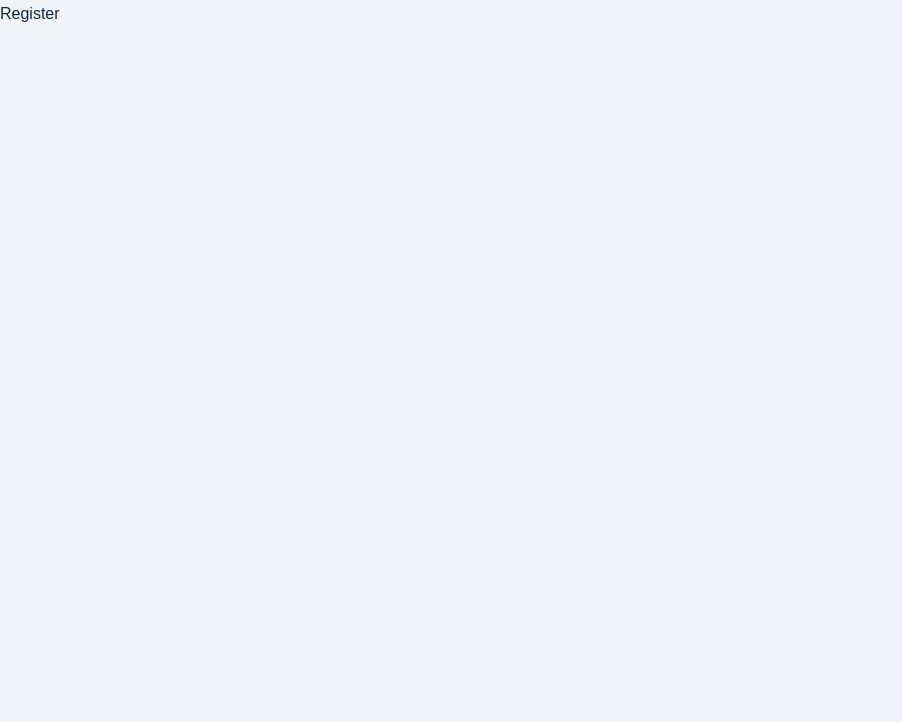
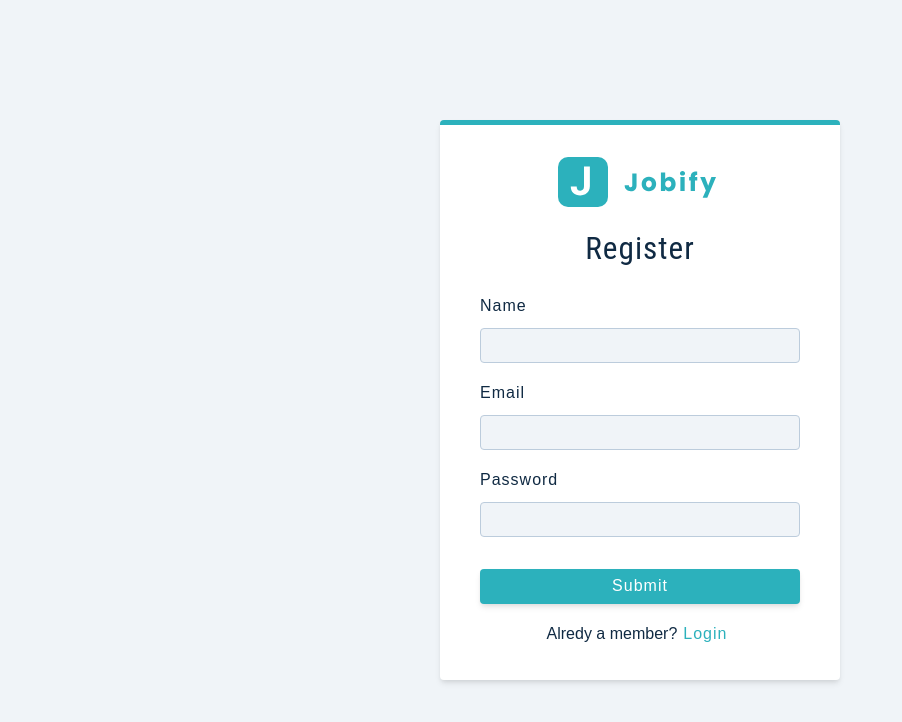
Before and after one commit to Uros-Todorovic/jobify, a React (Create React App) app in the folder client/: page /register in a window 1280 px wide. Shown: the top 722 px of the page, without its empty margins (0-902 px from the left). Built offline with nearby package versions, Linux system fonts and the light colour scheme.

Commit message:
register page and form commponent

```diff
--- /dev/null
+++ b/client/src/components/Alert.js
@@ -0,0 +1,5 @@
+const Alert = () => {
+	return <div className="alert alert-danger">Alert</div>;
+};
+
+export default Alert;
--- /dev/null
+++ b/client/src/components/FormRow.js
@@ -0,0 +1,14 @@
+const FormRow = ({ type, name, value, handleChange, labelText }) => {
+	return (
+		<>
+			<div className="form-row">
+				<label htmlFor="name" className="form-label">
+					{labelText || name}
+				</label>
+				<input type={type} name={name} className="form-input" value={value} onChange={handleChange} />
+			</div>
+		</>
+	);
+};
+
+export default FormRow;
--- a/client/src/components/index.js
+++ b/client/src/components/index.js
@@ -1,3 +1,5 @@
+import Alert from './Alert';
+import FormRow from './FormRow';
 import Logo from './Logo';
 
-export { Logo };
+export { Logo, FormRow, Alert };
--- a/client/src/pages/Register.js
+++ b/client/src/pages/Register.js
@@ -1,7 +1,59 @@
-import React from 'react';
+import { useState, useEffect } from 'react';
+import Wrapper from '../assets/wrappers/RegisterPage';
+import { FormRow, Logo, Alert } from '../components';
+
+const initialValues = {
+	name: '',
+	email: '',
+	password: '',
+	isMember: false,
+	showAlert: false,
+};
 
 const Register = () => {
-	return <div>Register</div>;
+	const [values, setValues] = useState(initialValues);
+
+	const toggleMember = () => {
+		setValues({ ...values, isMember: !values.isMember });
+	};
+
+	const handleChange = (e) => {
+		setValues({ ...values, [e.target.name]: e.target.value });
+	};
+
+	const onSubmit = (e) => {
+		e.preventDefault();
+		console.log(values);
+	};
+
+	return (
+		<Wrapper className="full-page">
+			<form className="form" onSubmit={onSubmit}>
+				<Logo />
+				<h3>{values.isMember ? 'Login' : 'Register'}</h3>
+				{values.showAlert && <Alert />}
+
+				{/* Name Input*/}
+				{!values.isMember && <FormRow type="text" name="name" value={values.name} handleChange={handleChange} />}
+
+				{/* Email Input*/}
+				<FormRow type="email" name="email" value={values.email} handleChange={handleChange} />
+
+				{/* Password Input*/}
+				<FormRow type="password" name="password" value={values.password} handleChange={handleChange} />
+
+				<button type="submit" className="btn btn-block">
+					submit
+				</button>
+				<p>
+					{values.isMember ? 'Not a member yet?' : 'Alredy a member?'}
+					<button type="button" className="member-btn" onClick={toggleMember}>
+						{values.isMember ? 'Register' : 'Login'}
+					</button>
+				</p>
+			</form>
+		</Wrapper>
+	);
 };
 
 export default Register;
```
